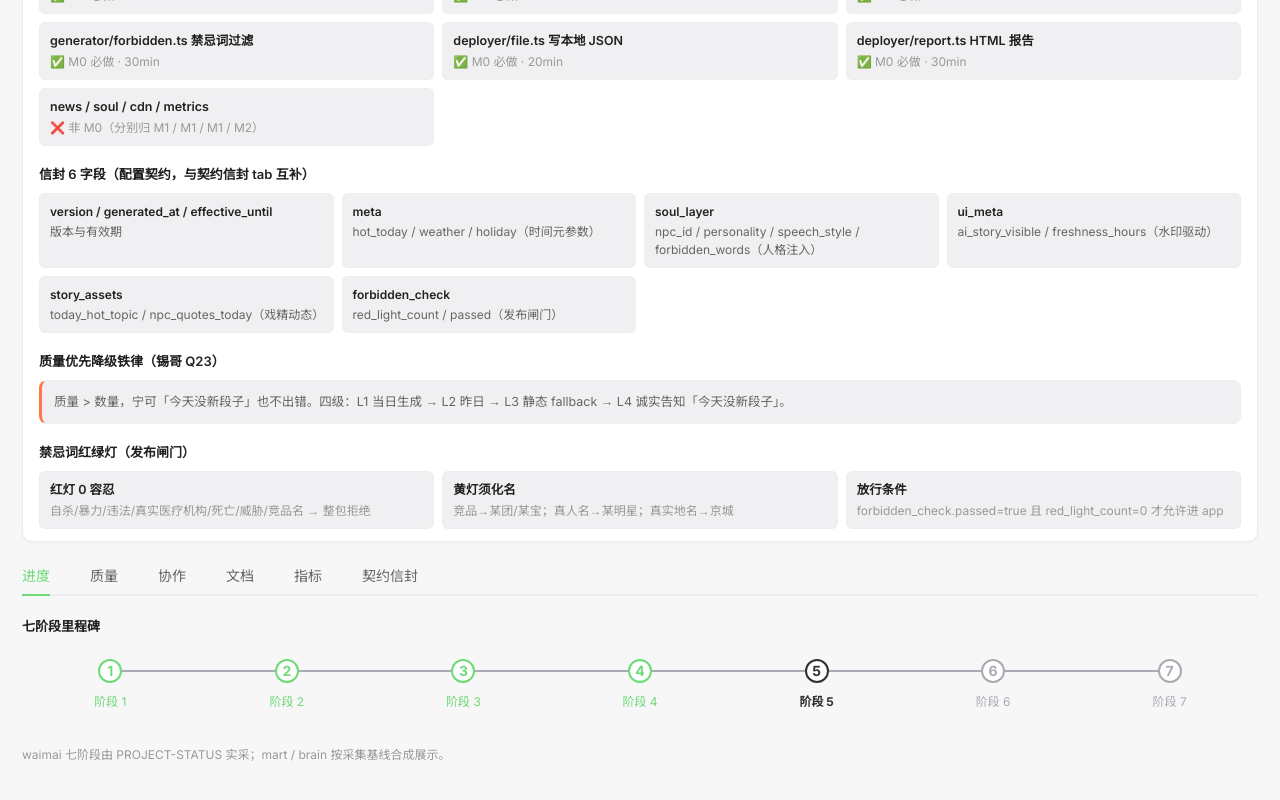
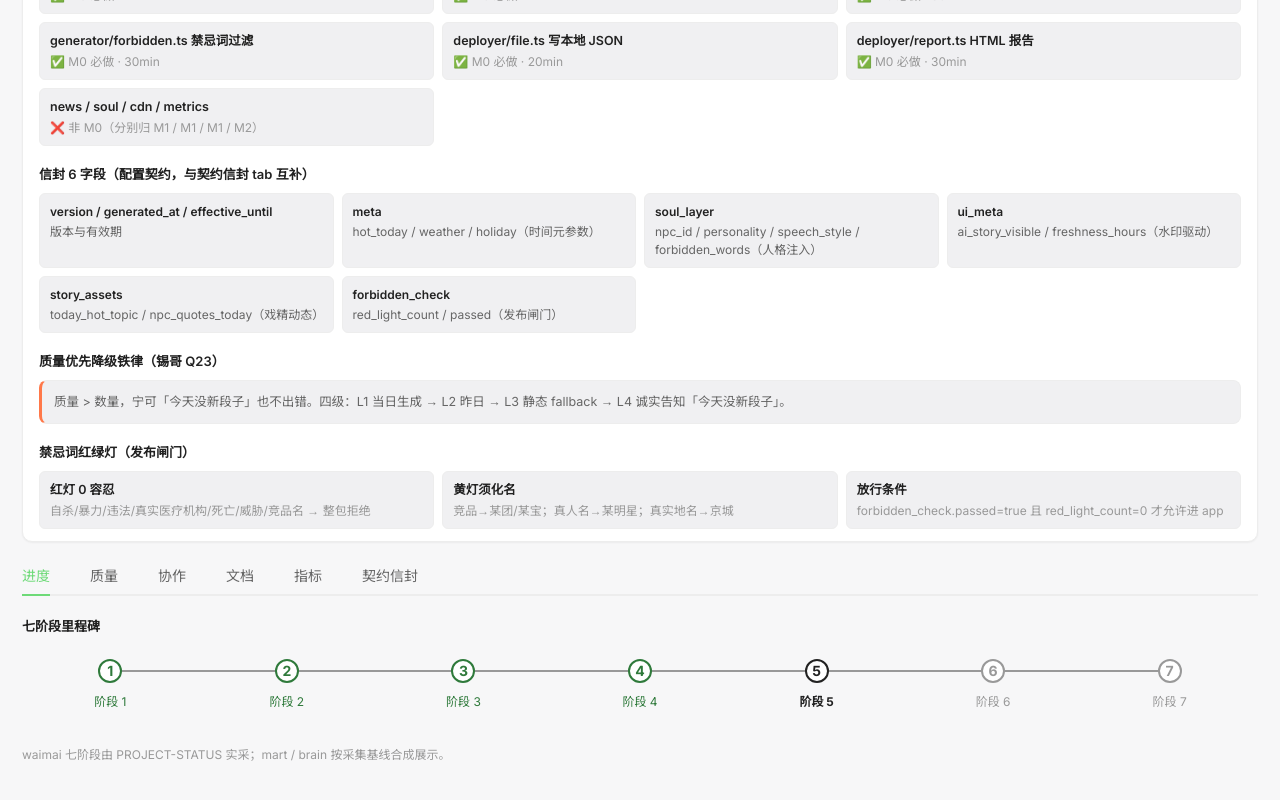
Before and after one commit to duckytan/whoknow.me, a Vue app in the folder whoknow-workbench/: page /workbench/app/brain in a window 1280 px wide. Shown: the part 1657-2457 px from the top of the page. Built offline with nearby package versions, Linux system fonts and the light colour scheme; a web font is replaced by a local one.

Commit message:
fix(workbench): Element Plus 双主题变量覆盖 (T4)

```diff
--- a/whoknow-workbench/src/pages/AppDetail.vue
+++ b/whoknow-workbench/src/pages/AppDetail.vue
@@ -499,10 +499,6 @@ const laneTotal = (instance: '701-PC' | 'DuckyPC'): number =>
   min-width: 280px;
 }
 
-.detail__tabs {
-  --el-color-primary: var(--wb-green);
-}
-
 .detail__tabs :deep(.el-tabs__item) {
   color: var(--wb-text-dim);
 }
@@ -654,7 +650,6 @@ const laneTotal = (instance: '701-PC' | 'DuckyPC'): number =>
   border: 1px solid var(--wb-border);
   border-radius: 8px;
   padding: 8px 12px;
-  --el-color-primary: var(--wb-green);
 }
 
 .detail__tree :deep(.el-tree-node__label) {
--- a/whoknow-workbench/src/skins/tokens.paper-light.css
+++ b/whoknow-workbench/src/skins/tokens.paper-light.css
@@ -43,4 +43,8 @@
   --chart-tooltip-bg: rgba(255, 255, 255, 0.98);
   --chart-tooltip-border: #dcdce0;
   --chart-legend: #666666;
+
+  /* 锚色深化可读变体（仅浅色语境功能色；锚色本体 #6eda78 不变，见 tokens.css）：
+     #2f7a3b 对白底对比度 ≈5.3:1 ≥4.5:1，供 EP 文字/交互色使用（绿 #6eda78 对白仅 ≈1.9:1） */
+  --wb-green-ink: #2f7a3b;
 }
--- a/whoknow-workbench/src/styles/global.css
+++ b/whoknow-workbench/src/styles/global.css
@@ -47,7 +47,12 @@ a {
   background: transparent;
 }
 
-/* ── Element Plus 深色变量对齐工作台配色（其余皮肤双份覆盖见 T4）── */
+/* ── Element Plus 双主题变量覆盖（T4）─────────────────────────
+ * 深色套（html.dark）服务 cosmos-dark / legacy；浅色套（html:not(.dark)）服务 paper-light。
+ * 两套 --el-* 均指向 --wb-* 语义令牌；变量名与 element-plus/theme-chalk 实际声明逐一核对。
+ * 浅色下 EP 交互色用锚色深化变体 --wb-green-ink（#2f7a3b，对白底 ≈5.3:1），
+ * 锚色本体 #6eda78 仅 ≈1.9:1，不作浅色文字色（tokens.paper-light.css 有说明）。
+ */
 html.dark {
   --el-bg-color: var(--wb-panel);
   --el-bg-color-page: var(--wb-bg);
@@ -55,19 +60,74 @@ html.dark {
   --el-text-color-primary: var(--wb-text);
   --el-text-color-regular: var(--wb-text-dim);
   --el-text-color-secondary: var(--wb-text-muted);
+  --el-text-color-placeholder: var(--wb-text-muted);
+  --el-text-color-disabled: var(--wb-text-muted);
   --el-border-color: var(--wb-border);
+  --el-border-color-hover: var(--wb-border-strong);
   --el-border-color-light: var(--wb-border);
   --el-border-color-lighter: var(--wb-border-soft);
+  --el-border-color-extra-light: var(--wb-border-soft);
+  --el-fill-color: var(--wb-panel-2);
   --el-fill-color-blank: var(--wb-panel);
   --el-fill-color-light: var(--wb-panel-2);
+  --el-fill-color-lighter: var(--wb-panel-2);
+  --el-fill-color-extra-light: var(--wb-panel-2);
+  --el-mask-color: rgba(10, 6, 18, 0.6);
   --el-color-primary: var(--wb-green);
+  --el-color-primary-rgb: 110, 218, 120;
+  --el-color-primary-dark-2: color-mix(in srgb, var(--wb-green) 80%, white);
+  --el-color-primary-light-3: color-mix(in srgb, var(--wb-green) 70%, var(--wb-bg));
+  --el-color-primary-light-5: color-mix(in srgb, var(--wb-green) 50%, var(--wb-bg));
+  --el-color-primary-light-7: color-mix(in srgb, var(--wb-green) 30%, var(--wb-bg));
+  --el-color-primary-light-8: color-mix(in srgb, var(--wb-green) 20%, var(--wb-bg));
+  --el-color-primary-light-9: color-mix(in srgb, var(--wb-green) 10%, var(--wb-bg));
   --el-color-success: var(--wb-green);
   --el-color-warning: var(--wb-orange);
   --el-color-danger: var(--wb-red);
   --el-color-info: var(--wb-text-muted);
 }
 
-html.dark .el-menu {
+html:not(.dark) {
+  --el-bg-color: var(--wb-panel);
+  --el-bg-color-page: var(--wb-bg);
+  --el-bg-color-overlay: var(--wb-panel);
+  --el-text-color-primary: var(--wb-text);
+  --el-text-color-regular: var(--wb-text-dim);
+  --el-text-color-secondary: var(--wb-text-muted);
+  --el-text-color-placeholder: var(--wb-text-muted);
+  --el-text-color-disabled: var(--wb-text-muted);
+  --el-border-color: var(--wb-border-strong);
+  --el-border-color-hover: var(--wb-border-strong);
+  --el-border-color-light: var(--wb-border);
+  --el-border-color-lighter: var(--wb-border);
+  --el-border-color-extra-light: var(--wb-border);
+  --el-fill-color: var(--wb-panel-2);
+  --el-fill-color-blank: var(--wb-panel);
+  --el-fill-color-light: var(--wb-panel-2);
+  --el-fill-color-lighter: var(--wb-panel-2);
+  --el-fill-color-extra-light: var(--wb-panel-2);
+  --el-mask-color: rgba(255, 255, 255, 0.7);
+  --el-color-primary: var(--wb-green-ink);
+  --el-color-primary-rgb: 47, 122, 59;
+  --el-color-primary-dark-2: color-mix(in srgb, var(--wb-green-ink) 80%, black);
+  --el-color-primary-light-3: color-mix(in srgb, var(--wb-green-ink) 70%, white);
+  --el-color-primary-light-5: color-mix(in srgb, var(--wb-green-ink) 50%, white);
+  --el-color-primary-light-7: color-mix(in srgb, var(--wb-green-ink) 30%, white);
+  --el-color-primary-light-8: color-mix(in srgb, var(--wb-green-ink) 20%, white);
+  --el-color-primary-light-9: color-mix(in srgb, var(--wb-green-ink) 10%, white);
+  --el-color-success: var(--wb-green-ink);
+  --el-color-warning: var(--wb-orange);
+  --el-color-danger: var(--wb-red);
+  --el-color-info: var(--wb-text-dim);
+}
+
+/* 浅色下 el-tabs 活动条保持锚色本体（品牌识别），文字色已由 --el-color-primary 保证可读 */
+.el-tabs__active-bar {
+  background-color: var(--wb-green);
+}
+
+/* 组件级微调引用 --wb-* 令牌，深浅两套通用（--wb-* 已按皮肤解析） */
+.el-menu {
   --el-menu-bg-color: transparent;
   --el-menu-text-color: var(--wb-text-dim);
   --el-menu-hover-bg-color: var(--wb-border-soft);
@@ -75,7 +135,7 @@ html.dark .el-menu {
   border-right: none;
 }
 
-html.dark .el-table {
+.el-table {
   --el-table-border-color: var(--wb-border);
   --el-table-bg-color: transparent;
   --el-table-tr-bg-color: transparent;
@@ -83,13 +143,13 @@ html.dark .el-table {
   --el-table-row-hover-bg-color: var(--wb-border-soft);
 }
 
-html.dark .el-tree {
+.el-tree {
   --el-tree-node-hover-bg-color: var(--wb-border-soft);
   background: transparent;
   color: var(--wb-text-dim);
 }
 
-html.dark .el-card {
+.el-card {
   --el-card-bg-color: var(--wb-panel);
   border-color: var(--wb-border);
 }
```
